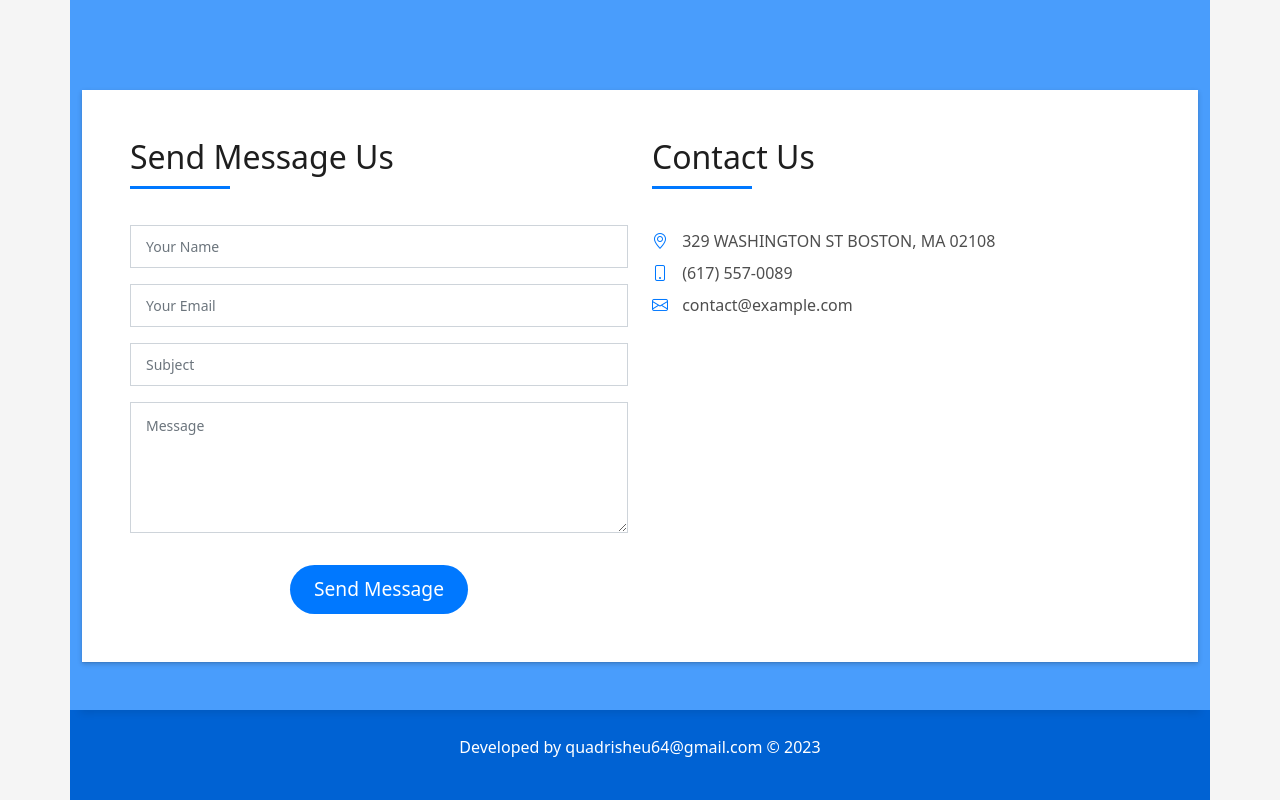
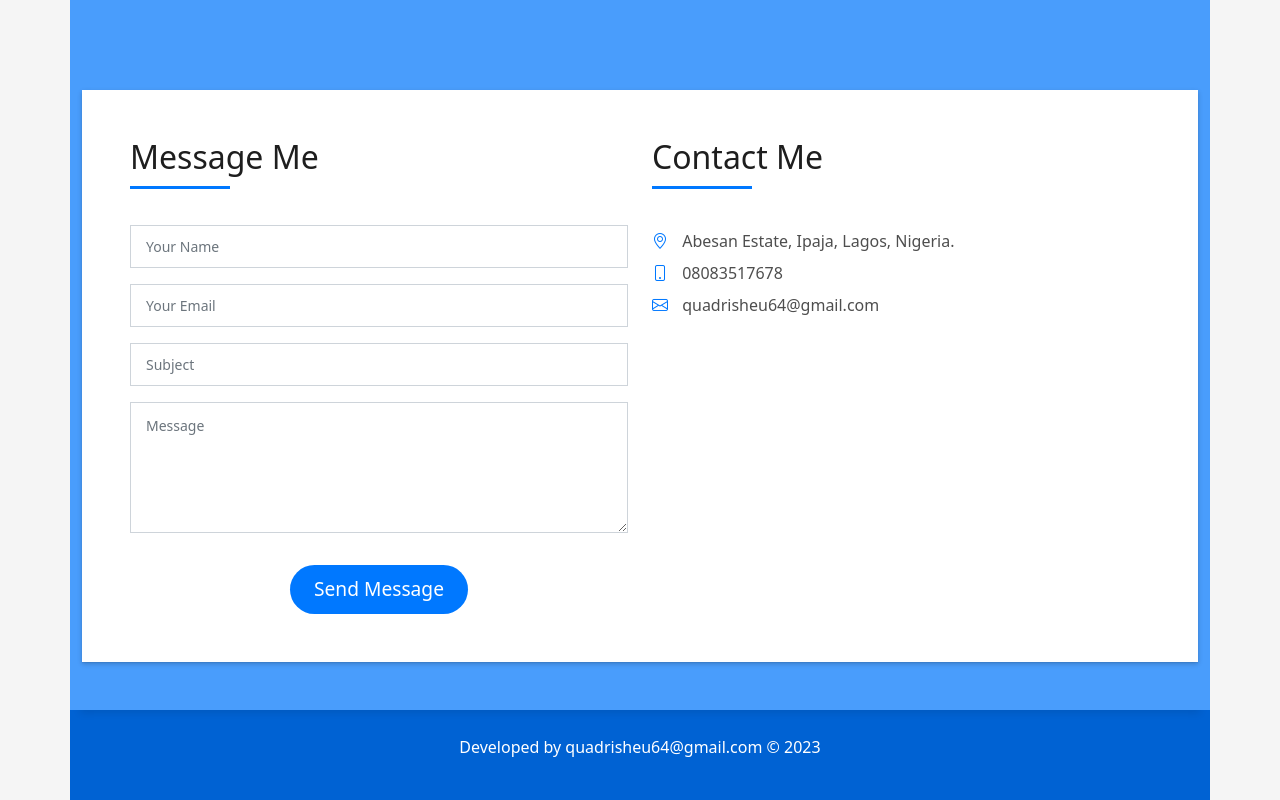
Before and after one commit to quadrisheu/mini_project_3, a plain HTML site: page index.html in a window 1280 px wide. Shown: the part 2764-3564 px from the top of the page. Drawn offline with nearby package versions, Linux system fonts and the light colour scheme.

Commit message:
rectified the contact session

```diff
--- a/index.html
+++ b/index.html
@@ -55,7 +55,7 @@
 
 					  <h1 class="hero-title mb-4">I am Ganiyu Kadiri</h1>
 					  <h4 style="color:white;">A Fullstack Developer and a Digital Marketer</h4>
-					  <p class="pt-3"><a class="btn btn-primary btn js-scroll px-4" href="#about" role="button">Book Me</a></p>
+					  <p class="pt-3"><a class="btn btn-primary btn js-scroll px-4" href="#contact" role="button">Book Me</a></p>
 					</div>
 				  </div>
 				</div>
@@ -284,7 +284,7 @@
 							  <div class="col-md-6">
 								<div class="title-box-2">
 								  <h5 class="title-left">
-									Send Message Us
+									Message Me
 								  </h5>
 								</div>
 								<div>
@@ -325,15 +325,15 @@
 							  <div class="col-md-6">
 								<div class="title-box-2 pt-4 pt-md-0">
 								  <h5 class="title-left">
-									Contact Us
+									Contact Me
 								  </h5>
 								</div>
 								<div class="more-info">
 
 								  <ul class="list-ico">
-									<li><span class="bi bi-geo-alt"></span> 329 WASHINGTON ST BOSTON, MA 02108</li>
-									<li><span class="bi bi-phone"></span> (617) 557-0089</li>
-									<li><span class="bi bi-envelope"></span> contact@example.com</li>
+									<li><span class="bi bi-geo-alt"></span> Abesan Estate, Ipaja, Lagos, Nigeria.</li>
+									<li><span class="bi bi-phone"></span> 08083517678</li>
+									<li><span class="bi bi-envelope"></span> quadrisheu64@gmail.com</li>
 								  </ul>
 								</div>
 
```
